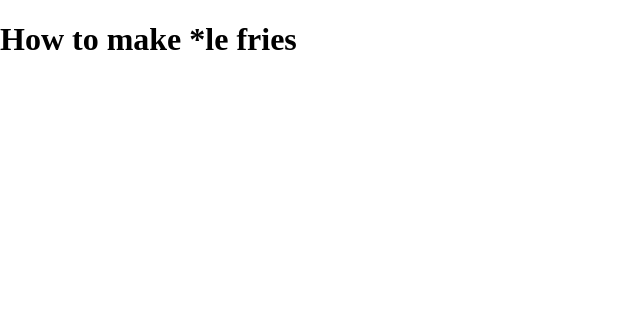
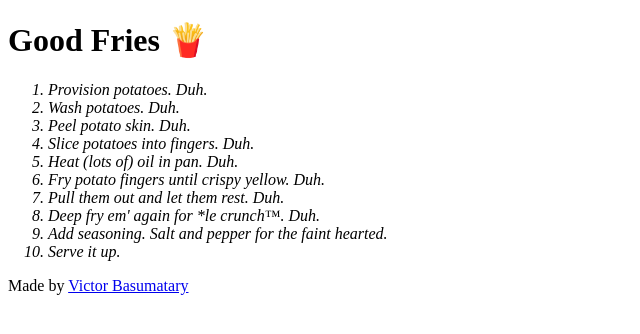
Before and after one commit to vlence/goodfries, a Next.js app: page / in a window 1280 px wide. Shown: the top 334 px of the page, without its empty margins (0-640 px from the left). Built offline with nearby package versions, Linux system fonts and the light colour scheme.

Commit message:
1. Updated now config 2. Added instructions to home screen

```diff
--- a/pages/index.js
+++ b/pages/index.js
@@ -1 +1,24 @@
-export default () => <h1>How to make *le fries</h1>
+import React from 'react';
+
+export default () => (
+  <main style={{padding: '0px 8px'}}>
+    <h1>Good Fries 🍟</h1>
+
+    <ol style={{fontStyle: 'italic'}}>
+      <li>Provision potatoes. Duh.</li>
+      <li>Wash potatoes. Duh.</li>
+      <li>Peel potato skin. Duh.</li>
+      <li>Slice potatoes into fingers. Duh.</li>
+      <li>Heat (lots of) oil in pan. Duh.</li>
+      <li>Fry potato fingers until crispy yellow. Duh.</li>
+      <li>Pull them out and let them rest. Duh.</li>
+      <li>Deep fry em' again for *le crunch&trade;. Duh.</li>
+      <li>Add seasoning. Salt and pepper for the faint hearted.</li>
+      <li>Serve it up.</li>
+    </ol>
+
+    <footer>
+      Made by <a href="https://about.me/vlence" target="_blank" rel="noreferrer noopener">Victor Basumatary</a>
+    </footer>
+  </main>
+);
```
Also changed, not shown: now.json (+8 -1 lines).
